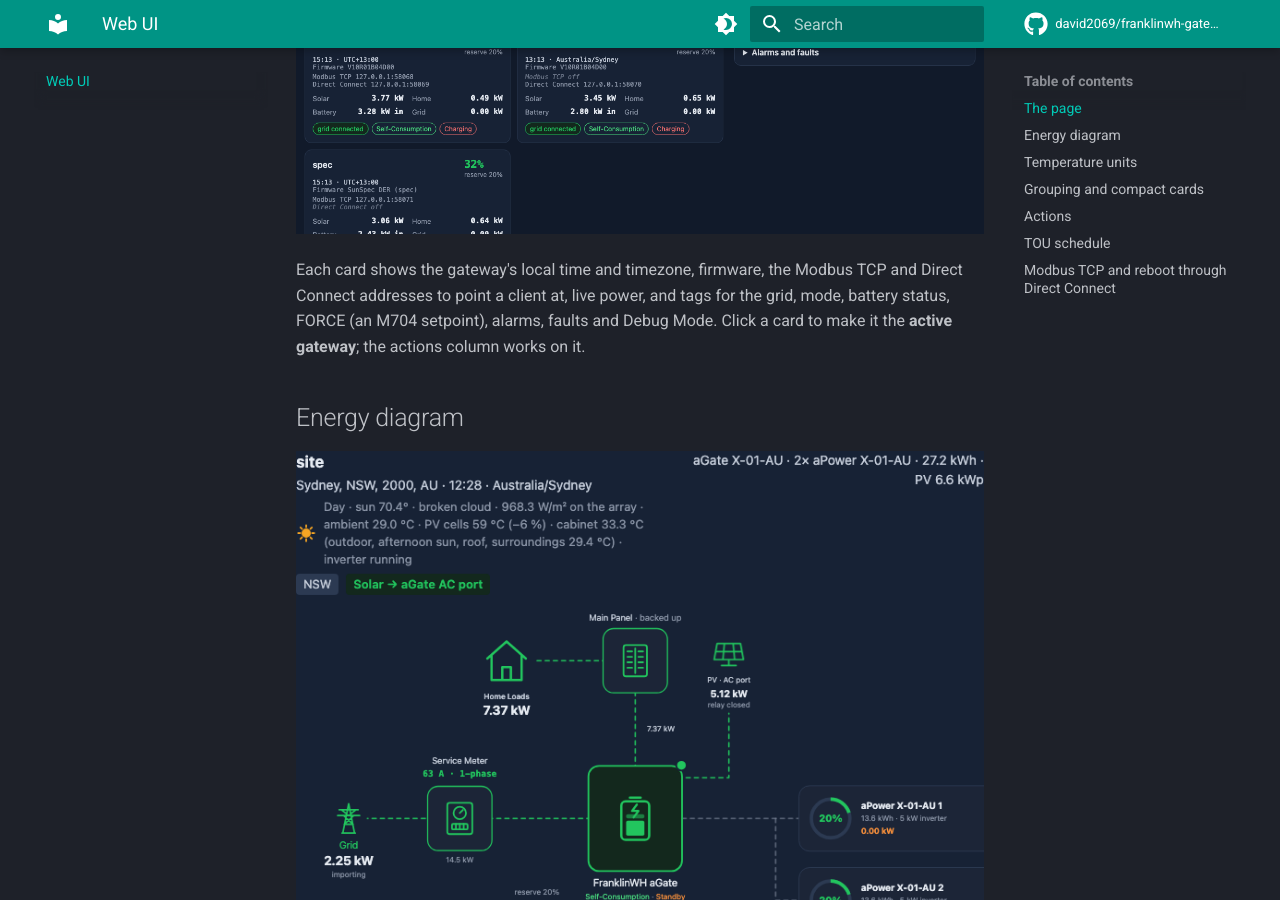
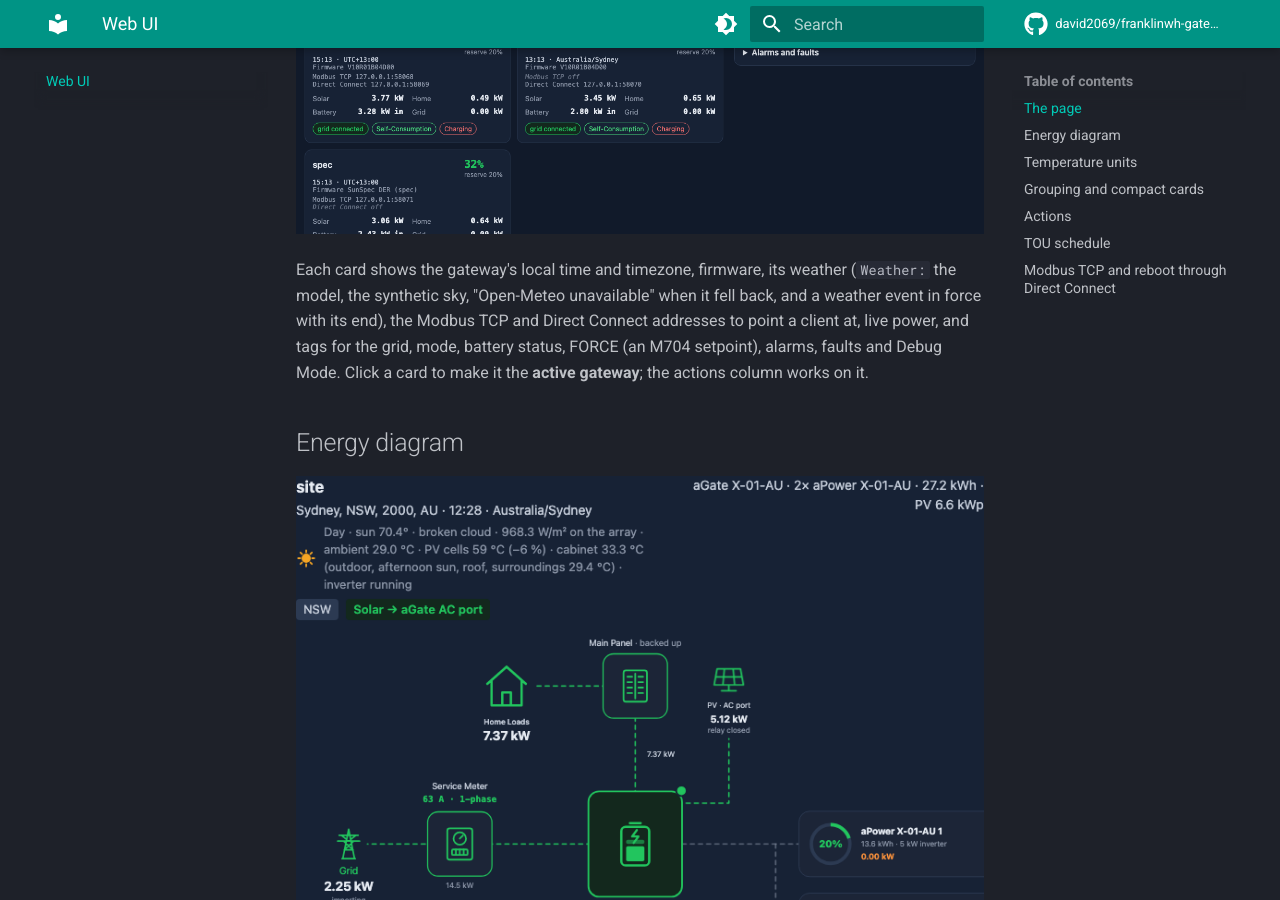
Before and after one commit to david2069/franklinwh-gateway-emulator, an MkDocs documentation site: the page built from docs/ui.md, in a window 1280 px wide and 900 px high, scrolled down 2062 px. Built offline with MkDocs 1.6.1 and Material for MkDocs 9.7.7, drawn with Linux system fonts in a browser that asks for light colours; comment, search, counter and statistics services are not loaded.

Commit message:
UI cards: show each gateway's weather (#277) (#280)
Web UI: each gateway card has a `Weather:` line: the model (Open-Meteo, synthetic with its sky, bell curve), "Open-Meteo unavailable" when it fell back, and a weather event in force with its end (#277). Docs: Web UI.

Results: tests/results/2026-11-07_277_card_weather.txt

Refs #277


Claude-Session: https://claude.ai/code/session_011w1uMEKiYvQ2MFnwbrKSQd

Co-authored-by: david2069 <david2069@users.noreply.github.com>
Co-authored-by: Claude Opus 5.5 <noreply@anthropic.com>

```diff
--- a/docs/ui.md
+++ b/docs/ui.md
@@ -61,7 +61,9 @@ internet. Plan:
 
 ![Cards for every gateway, the actions column on the right](assets/ui/overview.png)
 
-Each card shows the gateway's local time and timezone, firmware, the Modbus TCP and Direct
+Each card shows the gateway's local time and timezone, firmware, its weather (`Weather:` the
+model, the synthetic sky, "Open-Meteo unavailable" when it fell back, and a weather event in
+force with its end), the Modbus TCP and Direct
 Connect addresses to point a client at, live power, and tags for the grid, mode, battery status,
 FORCE (an M704 setpoint), alarms, faults and Debug Mode. Click a card to make it the **active
 gateway**; the actions column works on it.
--- a/src/franklinwh_emulator/ui/static/index.html
+++ b/src/franklinwh_emulator/ui/static/index.html
@@ -85,6 +85,8 @@
         <div class="tz" x-text="localTimeText(g)"></div>
         <div class="fw" x-text="'Firmware ' + g.firmware"></div>
         <div class="fw" x-show="g.model" x-text="modelText(g)" :title="modelTitle(g)"></div>
+        <div class="fw wx" x-text="weatherText(g)"
+             :title="g.weather && g.weather.fallback ? g.weather.fallback : 'Set in the fleet file (weather:, weather_events:); see Docs → Weather and loads'"></div>
         <div class="addr">
           <div x-text="g.modbus_enabled ? 'Modbus TCP ' + addr(g.address) : 'Modbus TCP off'"
                :class="{ off: !g.modbus_enabled }"
```
Also changed, not shown: CHANGELOG.md (+1 -0 lines), src/franklinwh_emulator/ui/static/diagram.js (+10 -0 lines), 2 other files.
